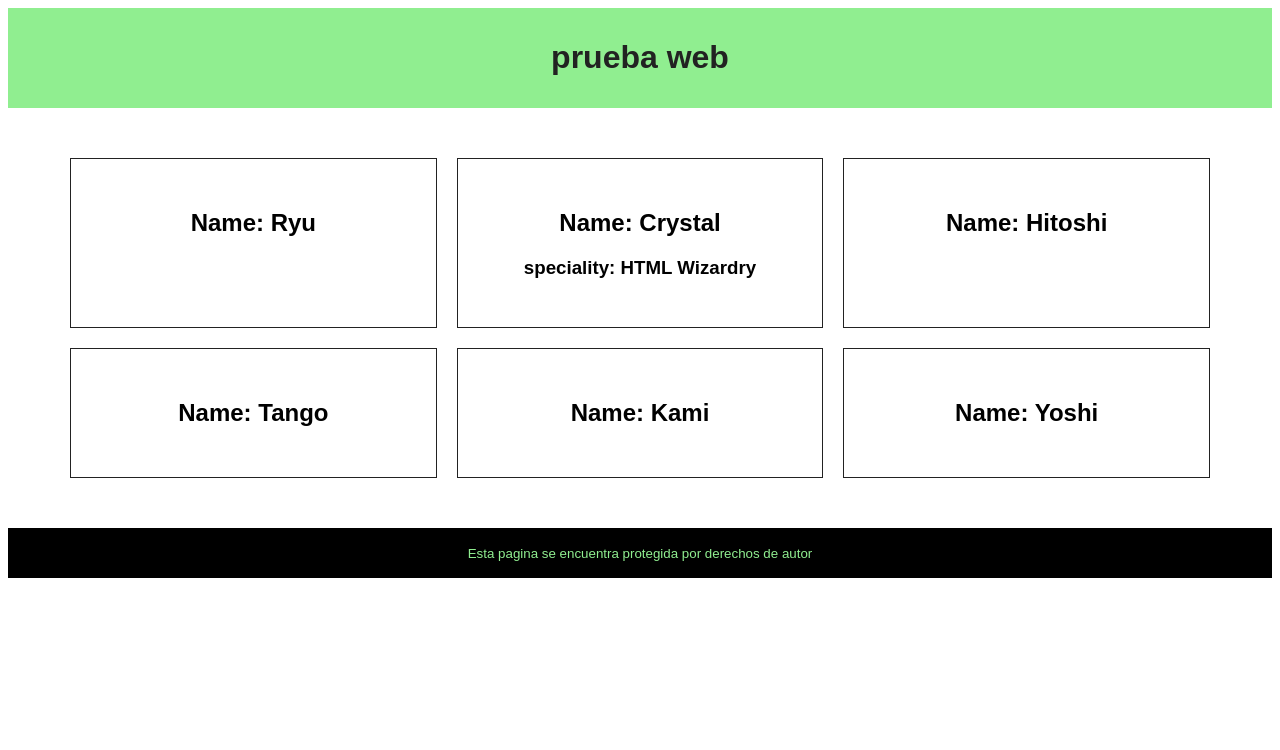
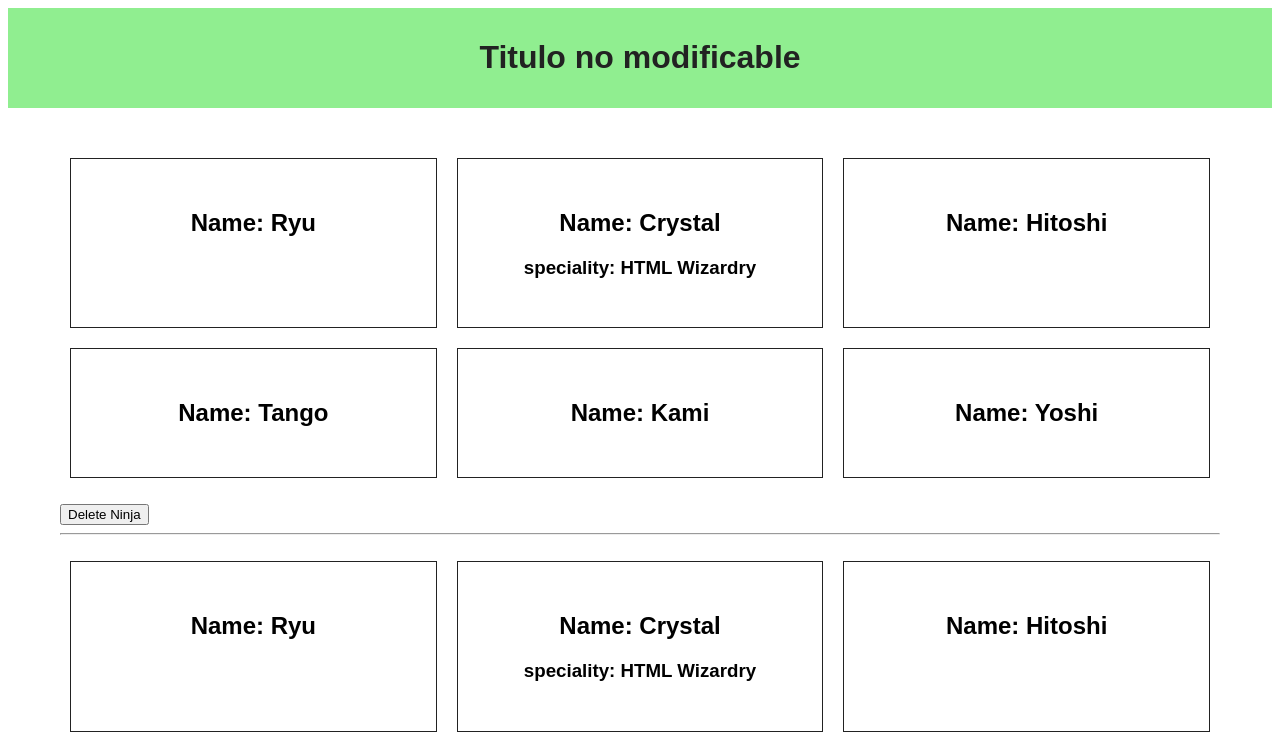
Before and after one commit to jorshua1/Vue-sandbox, a Vue app: page / in a window 1280 px wide. Shown: the top 750 px of the page. Built offline with nearby package versions, Linux system fonts and the light colour scheme.

Commit message:
se agregan explicaciones sobre el uso de tipos primitivos de datos y referenciados por los props

```diff
--- a/src/App.vue
+++ b/src/App.vue
@@ -1,11 +1,12 @@
 <template>
   <div id="app">
-    <app-header></app-header>
+    <!-- para el ejemplo de creacion de props por tipos primitivos primero lo pasamos usando v-bind seguido el nombre de la propieda y el dato que pasaremos -->
+    <app-header v-bind:title="title"></app-header>
     <!-- para poder hacer uso del prop usamos el componente en el cual esta anidado, le damos un prop al componente anidado haciendo referencia a los datos que requerimos
     Es necesario hacer el paso de los datos usando v-bind con esto le decimos al componente que use los datos almacenados en el componente padre
     -->
     <medio v-bind:ninjas="ninjas"></medio>
-    <app-footer></app-footer>
+    <app-footer v-bind:title="title"></app-footer>
   </div>
 </template>
 <script>
@@ -48,7 +49,8 @@
             show: false
           }
 
-        ]
+        ],
+        title: 'Titulo no modificable'
       }
     },
     components: {
--- a/src/components/Footer.vue
+++ b/src/components/Footer.vue
@@ -1,27 +1,32 @@
 <template>
     <footer>
-        <small> {{copy}} </small>
+        <small> {{title}} </small>
     </footer>
 </template>
 
 <script>
     export default {
+        props: {
+            title: {
+                type: String
+            }
+        },
         data() {
-        return{
+            return {
                 copy: 'Esta pagina se encuentra protegida por derechos de autor'
             }
         },
     }
 </script>
 <style scoped>
-footer{
+    footer {
         background-color: black;
         padding: 16px;
         text-align: center;
     }
 
-small{
-    color:lightgreen;
+    small {
+        color: lightgreen;
         font-family: Arial, Helvetica, sans-serif
     }
 </style>
--- a/src/components/Header.vue
+++ b/src/components/Header.vue
@@ -1,26 +1,37 @@
 <template>
     <header>
-        <h1> {{title}} </h1>
+        <h1 v-on:click="cambiarNombre"> {{title}} </h1>
     </header>
 </template>
 
 <script>
-export default({
+    export default ({
+        props: {
+            title: {
+                type: String
+            }
+        },
         data() {
-        return{
-            title: 'prueba web'
+            return {
+                // title: 'prueba web'
+            }
+        },
+        methods: {
+            cambiarNombre: function () {
+                this.title = 'que no se podia cambiar, y eso quien lo decidio?';
             }
         }
     })
 </script>
 
 <style scoped>
-header{
-    background-color:lightgreen;
+    header {
+        background-color: lightgreen;
         padding: 10px;
         text-align: center;
     }
-h1{
+
+    h1 {
         color: #222;
         font-family: Arial, Helvetica, sans-serif;
     }
--- a/src/components/Medio.vue
+++ b/src/components/Medio.vue
@@ -7,7 +7,19 @@
                 <h2>Name: {{ninja.name}}</h2>
                 <h3 v-show="ninja.show">speciality: {{ninja.speciality}} </h3>
             </li>
+
         </ul>
+        <button v-on:click="deleteNinja">Delete Ninja</button>
+        <hr>
+        <!-- Al agregar dos elementos referenciando al mismo prop al oprimir el boton eliminar ninja este eliminara dicha posicion del arreglo pero al haber dos elementos referenciando al mismo prop entonces estos elemetos se veran afectados al mimsmo tiempo -->
+        <ul>
+            <li v-for="ninja in ninjas" :key="ninja" v-on:click="ninja.show=!ninja.show">
+                <h2>Name: {{ninja.name}}</h2>
+                <h3 v-show="ninja.show">speciality: {{ninja.speciality}} </h3>
+            </li>
+        </ul>
+        <!-- con esta funcion demostramos la forma en como se afectan los props cuando son basados unicamente en referecia, con solo esta funcion podemos eliminar todos los elementos del prop o algo asi -->
+        <button v-on:click="deleteNinja">Delete Ninja</button>
     </div>
 </template>
 <script>
@@ -15,8 +27,8 @@
         //Recibimos los datos del componente padre y podremos usarlos como si los datos estuvieran
         // declarados directamente en este componente
         // props: ['ninjas'], con esto podemos hacer uso del prop con cualquier tipo de dato
-        props:{ //al generar el prop como un objeto podemos validar el tipo de dato que queremos recibir
-            ninjas:{
+        props: { //al generar el prop como un objeto podemos validar el tipo de dato que queremos recibir
+            ninjas: {
                 //con esto indicamos que los datos que provienen del prop padre deben ser de tipo array dado a que si no es asi entonces la consola enseñara que hay un error indicando el tipo de dato que recibio junto al tipo de dato que esperaba
                 type: Array,
                 //con esto obligamos a que el  tipo de dato sea si o si el ingresado en el tipo
@@ -28,16 +40,22 @@
                 // El componente padre le pasa los datos que el posee y con esto hace de cuenta como si dichos datos hubieran sido declarados directamente aca
             }
         },
+        methods: {
+            //estamos eleminando datos desde su componente padre o original
+            deleteNinja: function () {
+                this.ninjas.pop();
+            }
+        }
     }
 </script>
 
 <style scoped>
-    li:hover{
+    li:hover {
         background-color: #222;
         color: lightgreen;
     }
 
-    #ninjas{
+    #ninjas {
         width: 100%;
         max-width: 1200px;
         margin: 40px auto;
@@ -45,18 +63,20 @@
         box-sizing: border-box;
         font-family: Arial, Helvetica, sans-serif;
     }
-    ul{
+
+    ul {
         display: flex;
         flex-wrap: wrap;
         list-style-type: none;
         padding: 0;
     }
-    li{
+
+    li {
         flex-grow: 1;
         flex-basis: 300px;
         text-align: center;
         padding: 30px;
-        border: 1px solid  #222;
+        border: 1px solid #222;
         margin: 10px;
     }
 </style>
```
Lines whose indentation alone changed are shown as unchanged.
